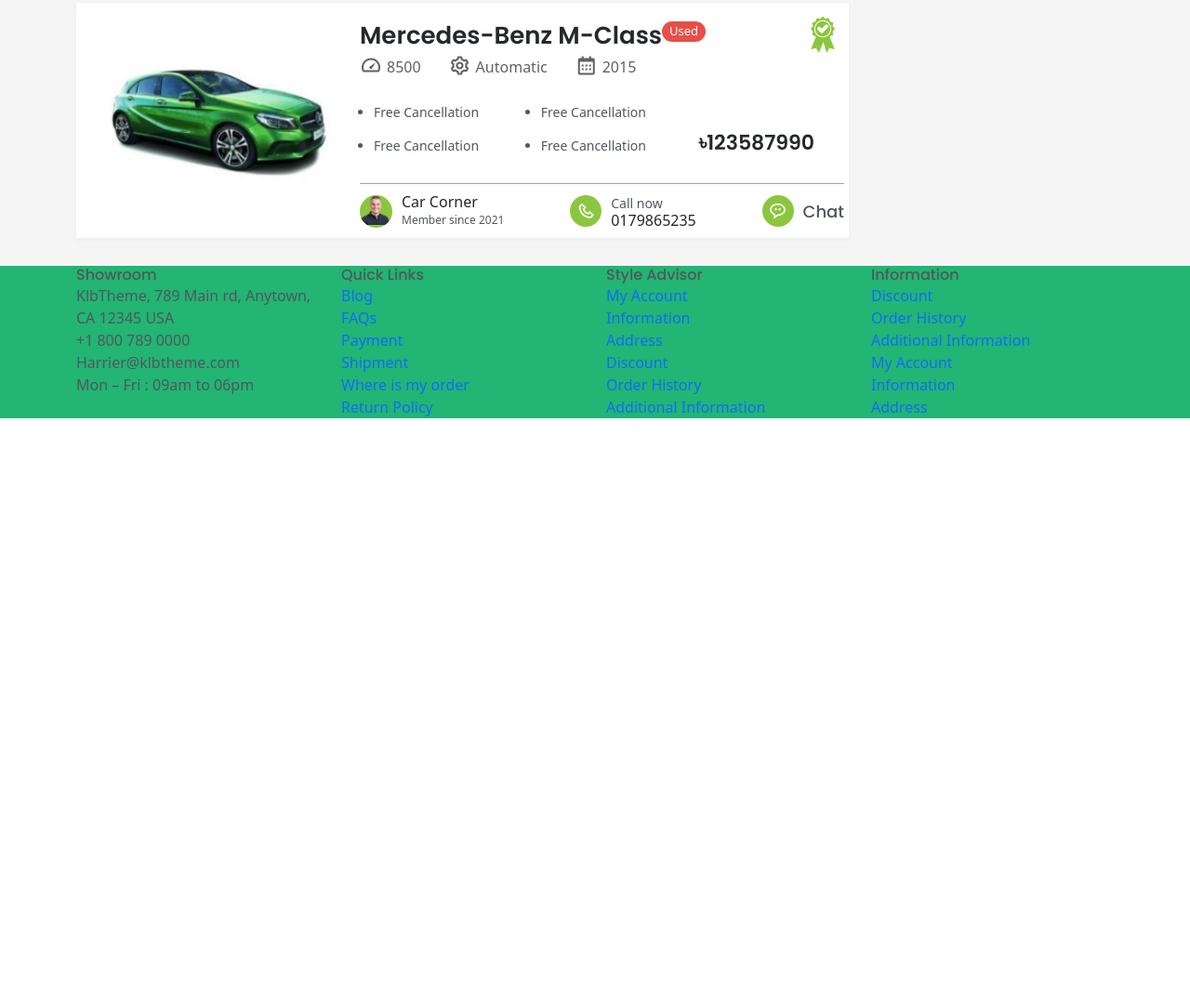
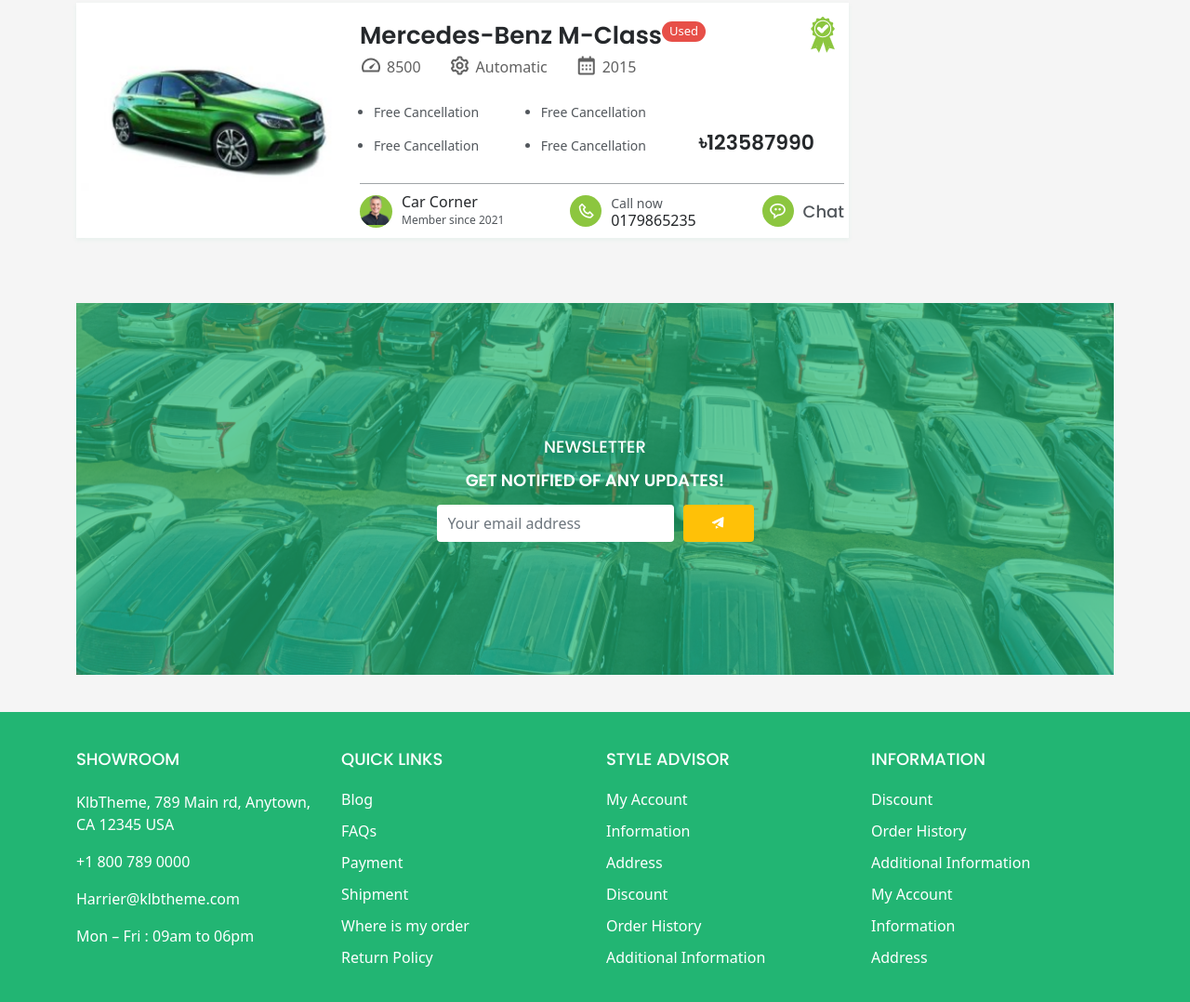
Before and after one commit to belalkhandev/ads-website-html-template, a website: page index.html in a window 1280 px wide. Shown: the part 2325-3403 px from the top of the page at 93% size. Before the commit the page ends 2775 px from the top, so only its background shows below. Drawn offline with nearby package versions, Linux system fonts and the light colour scheme.

Commit message:
newsletter section design

```diff
--- a/assets/sass/layouts/__layouts-dir.scss
+++ b/assets/sass/layouts/__layouts-dir.scss
@@ -10,4 +10,6 @@
 
 @import "./ads";
 
+@import "./newsletter";
+
 @import "./footer";
--- a/assets/sass/layouts/_footer.scss
+++ b/assets/sass/layouts/_footer.scss
@@ -1,3 +1,45 @@
 footer {
     background-color: $color_primary;
+
+    .footer-top {
+        padding: 40px 0px;
+
+        .footer-item {
+            .footer-item-title {
+                margin-bottom: 15px;
+                h5 {
+                    color: $color-white;
+                    font-size: 1.125rem;
+                    font-weight: 500;
+                    text-transform: uppercase;
+                }
+            }
+
+            .footer-item-content {
+                ul {
+                    li {
+                        color: $color-white;
+                        font-weight: 300;
+                        a {
+                            font-size: 1rem;
+                            display: block;
+                            color: $color-white;
+                            padding: 5px 0px;
+
+                            &:hover {
+                                opacity: 0.95;
+                                text-decoration: underline;
+                            }
+                        }
+                    }
+
+                    &.content-only {
+                        li {
+                            padding: 8px 0px;
+                        }
+                    }
+                }
+            }
+        }
+    }
 }
--- /dev/null
+++ b/assets/sass/layouts/_newsletter.scss
@@ -0,0 +1,67 @@
+.newsletter-area {
+    padding: 40px 0px;
+}
+
+.newsletter {
+    position: relative;
+    overflow: hidden;
+    z-index: 1;
+    display: flex;
+    justify-content: center;
+    align-items: center;
+    min-height: 400px;
+
+    &::after {
+        position: absolute;
+        content: '';
+        top: 0;
+        left: 0;
+        width: 100%;
+        height: 100%;
+        background-color: $color-primary;
+        z-index: -1;
+        opacity: 0.70;
+    }
+
+    img {
+        position: absolute;
+        top: 50%;
+        left: 0;
+        transform: translate(0px, -50%);
+        min-width: 100%;
+        min-height: 100%;
+        z-index: -1;
+    }
+
+    .newsletter-content {
+        text-align: center;
+        h4 {
+            color: $color-white;
+            margin-bottom: 15px;
+            text-transform: uppercase;
+
+            &:nth-child(2) {
+                text-transform: uppercase;
+                font-weight: 600;
+            }
+        }
+        .newsletter-form {
+            column-gap: 10px;
+            display: flex;
+            align-items: center;
+
+            .form-control {
+                background: $color-white;
+                border: 0px solid $color-white;
+                font-weight: 300;
+                height: 40px;
+            }
+
+            .btn {
+                color: $color-white;
+                border: none;
+                padding: 8px 30px;
+            }
+        }
+    }
+}
--- a/index.html
+++ b/index.html
@@ -649,6 +649,33 @@
             </div>
         </section>
 
+        <!-- pagination -->
+        <!-- newsletter -->
+        <section class="newsletter-area">
+            <div class="container">
+                <div class="row">
+                    <div class="col-lg-12">
+                        <div class="newsletter">
+                            <img src="./assets/images/newsletter-bg.png" alt="">
+                            <div class="newsletter-content">
+                                <h4>Newsletter</h4>
+                                <h4 class="text-uppercase">Get notified of any updates!</h4>
+                                <form action="">
+                                    <div class="newsletter-form">
+                                        <input type="email" name="" class="form-control" placeholder="Your email address">
+                                        <button type="submit" class="btn btn-warning">
+                                            <i class='bx bxs-paper-plane'></i>
+                                        </button>
+                                    </div>
+                                </form>
+                            </div>
+                        </div>
+                    </div>
+                </div>
+            </div>
+        </section>
+        <!-- newsletter -->
+
     </main> <!-- /main -->
 
     <!-- footer -->
@@ -661,7 +688,7 @@
                             <div class="footer-item-title">
                                 <h5>Showroom</h5>
                             </div>
-                            <div class="footer-item-body">
+                            <div class="footer-item-content">
                                 <ul class="content-only">
                                     <li>KlbTheme, 789 Main rd, Anytown, CA 12345 USA</li>
                                     <li>+1 800 789 0000</li>
@@ -676,8 +703,8 @@
                             <div class="footer-item-title">
                                 <h5>Quick Links</h5>
                             </div>
-                            <div class="footer-item-body">
-                                <ul class="content-only">
+                            <div class="footer-item-content">
+                                <ul>
                                     <li><a href="">Blog</a></li>
                                     <li><a href="">FAQs</a></li>
                                     <li><a href="">Payment</a></li>
@@ -693,8 +720,8 @@
                             <div class="footer-item-title">
                                 <h5>Style Advisor</h5>
                             </div>
-                            <div class="footer-item-body">
-                                <ul class="content-only">
+                            <div class="footer-item-content">
+                                <ul>
                                     <li><a href="">My Account</a></li>
                                     <li><a href="">Information</a></li>
                                     <li><a href="">Address</a></li>
@@ -710,8 +737,8 @@
                             <div class="footer-item-title">
                                 <h5>Information</h5>
                             </div>
-                            <div class="footer-item-body">
-                                <ul class="content-only">
+                            <div class="footer-item-content">
+                                <ul>
                                     <li><a href="">Discount</a></li>
                                     <li><a href="">Order History</a></li>
                                     <li><a href="">Additional Information</a></li>
```
Also changed, not shown: assets/css/style.css, assets/css/style.min.css, 2 other files.
